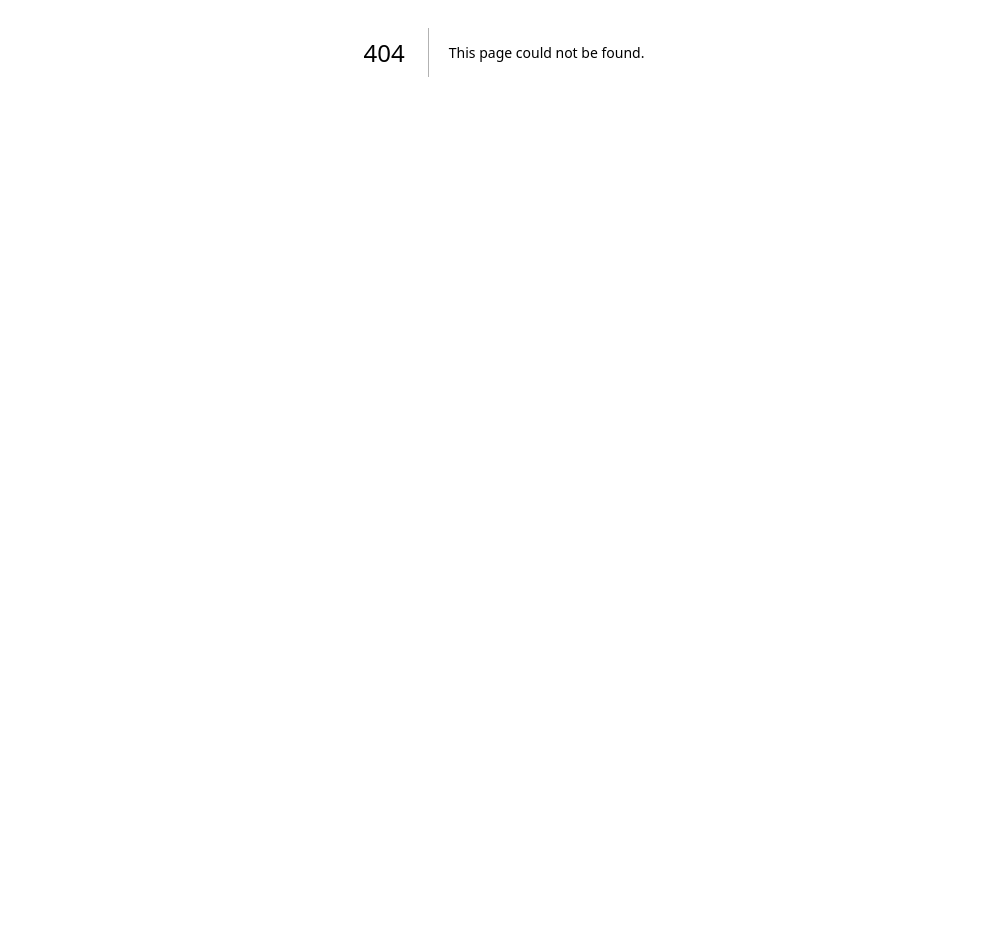
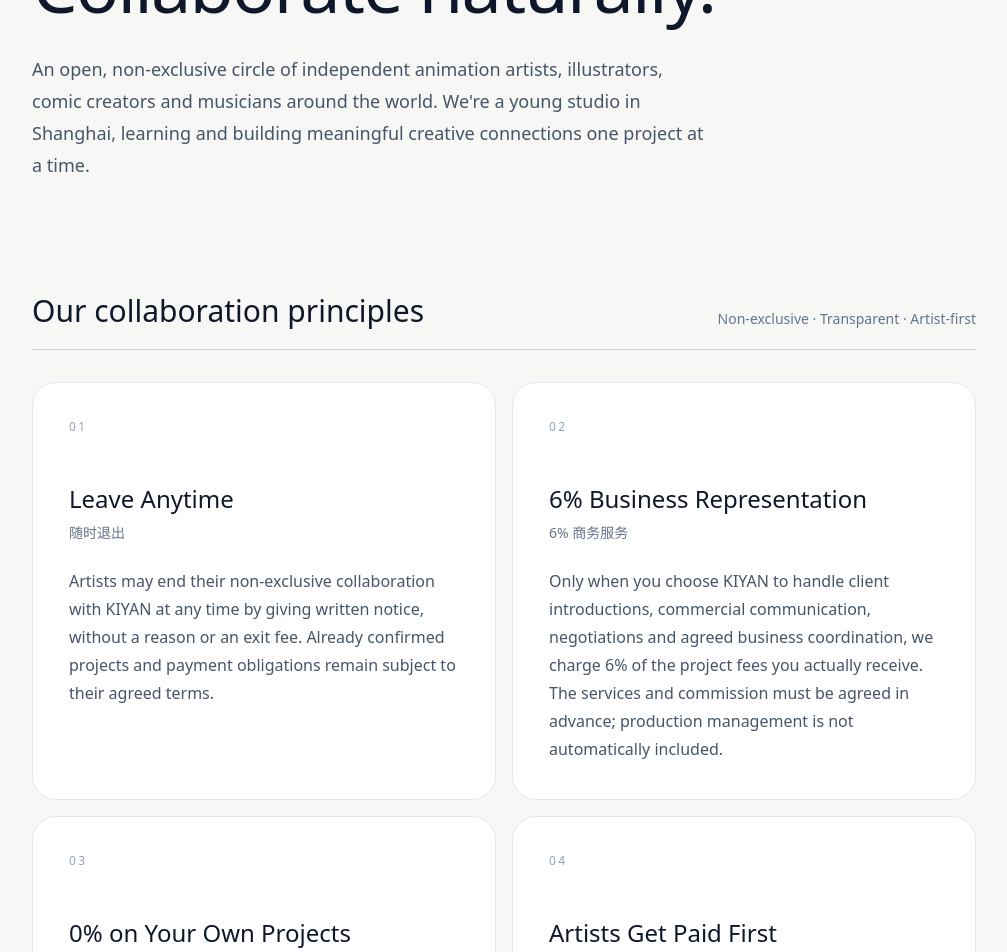
Before and after one commit to juxian-art/sdkiyanstudio, a Next.js app: page /artists in a window 1280 px wide. Before the commit this address had no page. Shown: the part 348-1300 px from the top of the page, without its empty margins (136-1143 px from the left). Before the commit the page ends 800 px from the top, so only its background shows below. Built offline with nearby package versions, Linux system fonts and the light colour scheme.

Commit message:
Add non-exclusive KIYAN Artist Roster page

```diff
--- /dev/null
+++ b/app/artists/page.tsx
@@ -0,0 +1,77 @@
+import Link from "next/link";
+
+const principles = [
+  {
+    number: "01",
+    title: "Leave Anytime",
+    chinese: "随时退出",
+    body: "Artists may end their non-exclusive collaboration with KIYAN at any time by giving written notice, without a reason or an exit fee. Already confirmed projects and payment obligations remain subject to their agreed terms.",
+  },
+  {
+    number: "02",
+    title: "6% Business Representation",
+    chinese: "6% 商务服务",
+    body: "Only when you choose KIYAN to handle client introductions, commercial communication, negotiations and agreed business coordination, we charge 6% of the project fees you actually receive. The services and commission must be agreed in advance; production management is not automatically included.",
+  },
+  {
+    number: "03",
+    title: "0% on Your Own Projects",
+    chinese: "自主订单零费用",
+    body: "You are free to work with any client, agency or studio. If you find and manage a project independently without KIYAN representation, we charge nothing. Joining the roster does not create an exclusive relationship or an obligation to accept projects.",
+  },
+  {
+    number: "04",
+    title: "Artists Get Paid First",
+    chinese: "艺术家优先收款",
+    body: "Clients pay artists directly. Once the artist actually receives payment, the agreed commission is paid separately to KIYAN. Currency, transfer fees, timing and taxes are agreed in writing before each project.",
+  },
+];
+
+export default function ArtistsPage() {
+  return (
+    <main className="min-h-screen bg-[#f7f7f5] text-slate-900">
+      <div className="mx-auto max-w-5xl px-6 py-8 sm:px-10">
+        <nav className="flex items-center justify-between border-b border-slate-200 pb-6">
+          <Link href="/" className="text-sm font-semibold tracking-[0.2em]">SD KIYAN STUDIO</Link>
+          <Link href="/" className="text-sm text-slate-500 hover:text-slate-900">← Back to studio</Link>
+        </nav>
+
+        <header className="max-w-3xl py-20 sm:py-28">
+          <p className="mb-5 text-xs font-semibold uppercase tracking-[0.3em] text-slate-500">KIYAN ARTIST ROSTER</p>
+          <h1 className="text-5xl font-light leading-[1.07] tracking-tight sm:text-7xl">Create freely.<br />Collaborate naturally.</h1>
+          <p className="mt-8 max-w-2xl text-lg leading-8 text-slate-600">
+            An open, non-exclusive circle of independent animation artists, illustrators, comic creators and musicians around the world.
+            We're a young studio in Shanghai, learning and building meaningful creative connections one project at a time.
+          </p>
+        </header>
+
+        <section aria-labelledby="principles-title" className="pb-20">
+          <div className="mb-8 flex flex-wrap items-end justify-between gap-3 border-b border-slate-300 pb-5">
+            <h2 id="principles-title" className="text-2xl font-light sm:text-3xl">Our collaboration principles</h2>
+            <p className="text-sm text-slate-500">Non-exclusive · Transparent · Artist-first</p>
+          </div>
+          <div className="grid gap-4 md:grid-cols-2">
+            {principles.map((item) => (
+              <article key={item.number} className="rounded-3xl border border-slate-200 bg-white p-7 sm:p-9">
+                <p className="mb-12 text-xs font-medium tracking-[0.2em] text-slate-400">{item.number}</p>
+                <h3 className="text-2xl font-medium">{item.title}</h3>
+                <p className="mt-2 text-sm text-slate-500">{item.chinese}</p>
+                <p className="mt-6 text-base leading-7 text-slate-600">{item.body}</p>
+              </article>
+            ))}
+          </div>
+        </section>
+
+        <section className="mb-24 rounded-3xl bg-slate-900 px-7 py-12 text-white sm:px-12">
+          <p className="text-xs uppercase tracking-[0.3em] text-slate-400">A small invitation</p>
+          <h2 className="mt-5 max-w-2xl text-3xl font-light leading-tight sm:text-4xl">No exclusivity. No unnecessary restrictions. Just opportunities to create together.</h2>
+          <p className="mt-6 max-w-2xl leading-7 text-slate-300">
+            Joining the roster is free, does not guarantee paid work, and does not transfer your existing copyrights. Each paid commission or creative collaboration is discussed and agreed separately in writing.
+          </p>
+          <Link href="/#contact" className="mt-9 inline-block rounded-xl bg-white px-6 py-3 text-sm font-semibold text-slate-900 hover:bg-slate-100">Get in touch</Link>
+        </section>
+        <footer className="border-t border-slate-200 py-7 text-xs text-slate-500">© SD Kiyan Studio · Shanghai · Independent artists, independent futures.</footer>
+      </div>
+    </main>
+  );
+}
```
